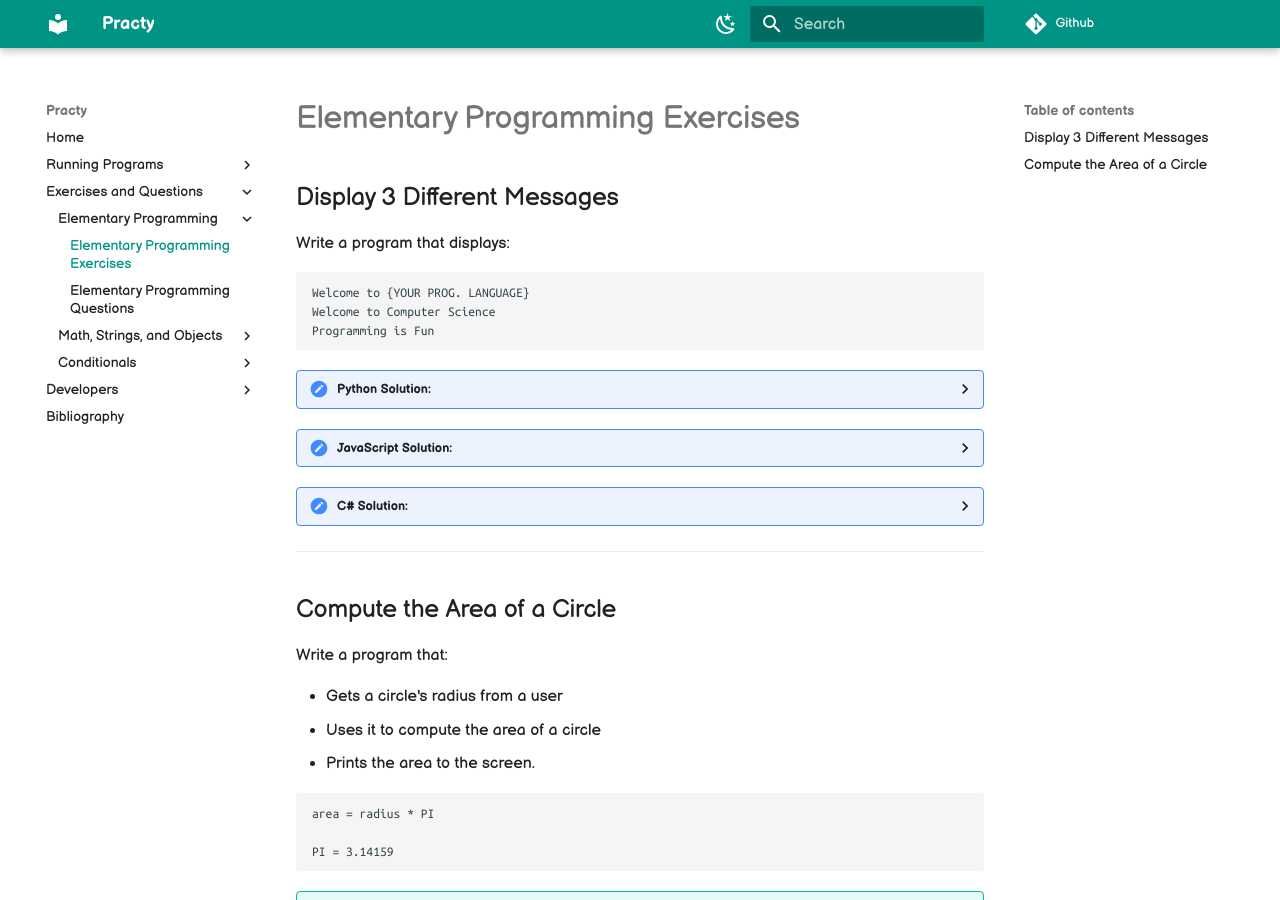
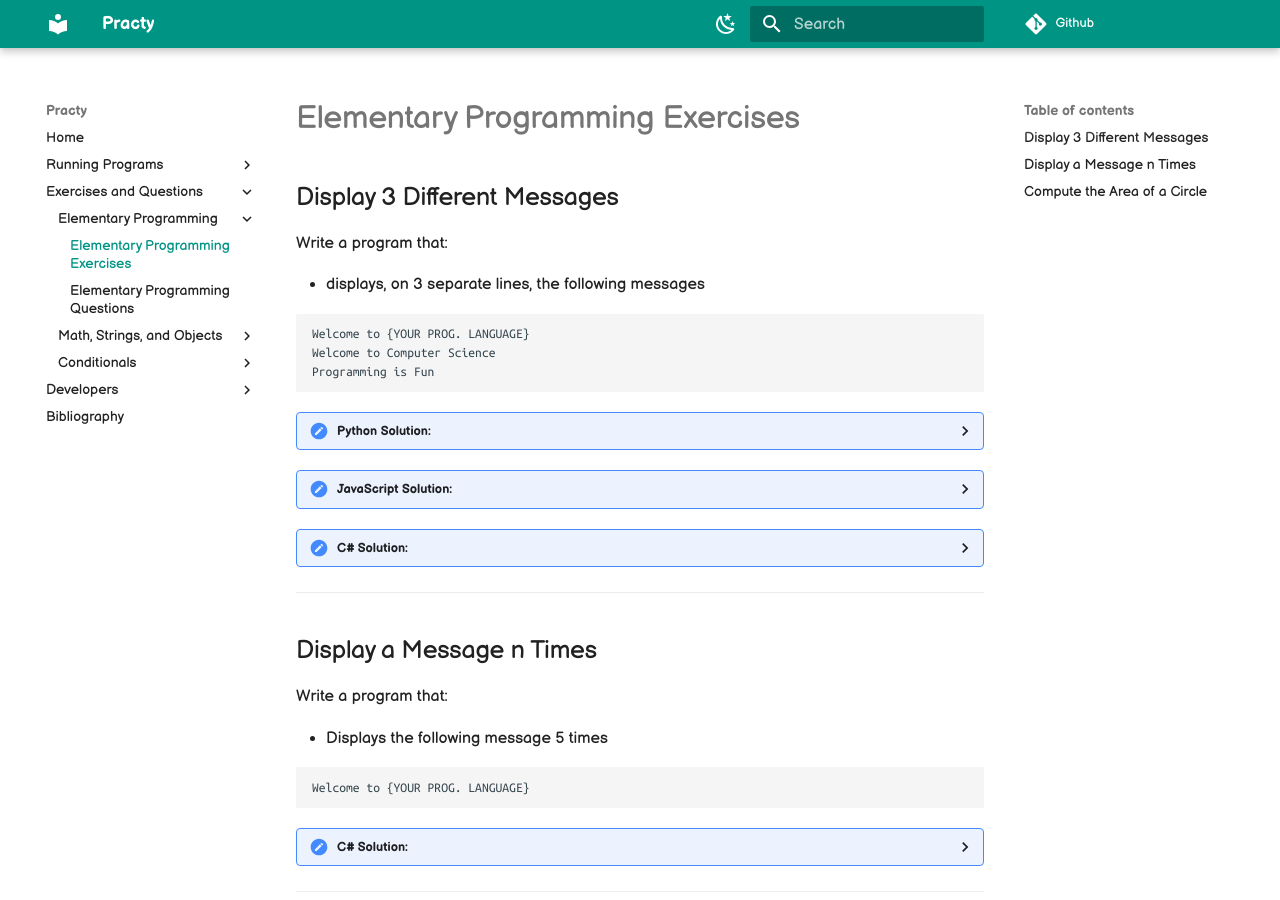
Before and after one commit to jabrielcjones/practy, an MkDocs documentation site: the page built from docs/topics/elementary_programming/exercises.md, in a window 1280 px wide and 900 px high. Built offline with MkDocs 1.6.1 and Material for MkDocs 9.7.7, drawn with Linux system fonts in a browser that asks for light colours; comment, search, counter and statistics services are not loaded.

Commit message:
Added repeating string exercise.
Added repeating string exercise and its C# solution.

````diff
--- a/docs/topics/elementary_programming/exercises.md
+++ b/docs/topics/elementary_programming/exercises.md
@@ -2,7 +2,9 @@
 
 ## Display 3 Different Messages
 
-Write a program that displays:
+Write a program that:
+
+* displays, on 3 separate lines, the following messages
 
 ```text
 Welcome to {YOUR PROG. LANGUAGE}
@@ -48,11 +50,45 @@ namespace Test
    class TestClass
    {
      static void Main(string[] args)
-      {
-          Console.WriteLine("Welcome to C#!");
-		  Console.WriteLine("Welcome to Computer Science!");
-		  Console.WriteLine("Programming is Fun!");
-      }
+     {
+       Console.WriteLine("Welcome to C#!");
+       Console.WriteLine("Welcome to Computer Science!");
+       Console.WriteLine("Programming is Fun!");
+     }
+   }
+}
+```
+
+</details>
+
+---
+
+## Display a Message n Times
+
+Write a program that:
+
+* Displays the following message 5 times
+
+```text
+Welcome to {YOUR PROG. LANGUAGE}
+```
+
+<details>
+  <summary>C# Solution:</summary>
+
+```csharp linenums="1"
+using System;
+using System.Text;
+
+namespace repeatStringXTimes
+{
+   class Program
+   {
+     static void Main(string[] args)
+     {
+       string str = new StringBuilder("Welcome to C#! ".Length * 5).Insert(0, "Welcome to C#! ", 5).ToString();
+       Console.WriteLine(str);
+     }
    }
 }
 ```
@@ -145,19 +181,19 @@ namespace Test
    class TestClass
    {
      static void Main(string[] args)
-      {
-        string input;
-		int radius;
+     {
+       string input;
+       int radius;
 
-		Console.WriteLine("Enter the radius of a circle: ");
+       Console.WriteLine("Enter the radius of a circle: ");
 
-		input = Console.ReadLine();
+       input = Console.ReadLine();
 
-		radius = Convert.ToInt32(input);
-		double area = radius * radius * 3.14159;
+       radius = Convert.ToInt32(input);
+       double area = radius * radius * 3.14159;
 
-		Console.WriteLine("The area for the circle of radius {0} is {1}.", radius, area);
-      }
+       Console.WriteLine("The area for the circle of radius {0} is {1}.", radius, area);
+     }
    }
 }
 ```
@@ -172,20 +208,20 @@ namespace Test
    class TestClass
    {
      static void Main(string[] args)
-      {
-        string input;
-		int radius;
+     {
+       string input;
+       int radius;
 
-		Console.WriteLine("Enter the Radius of a Circle: ");
+       Console.WriteLine("Enter the Radius of a Circle: ");
 
-		input = Console.ReadLine();
+       input = Console.ReadLine();
 
-		radius = Convert.ToInt32(input);
+       radius = Convert.ToInt32(input);
 
-		double area = Math.Pow(radius, 2.0) * Math.PI;
+       double area = Math.Pow(radius, 2.0) * Math.PI;
 
-		Console.WriteLine("The area for the circle of radius {0} is {1}.", radius, area);
-      }
+       Console.WriteLine("The area for the circle of radius {0} is {1}.", radius, area);
+     }
    }
 }
 ```
````
